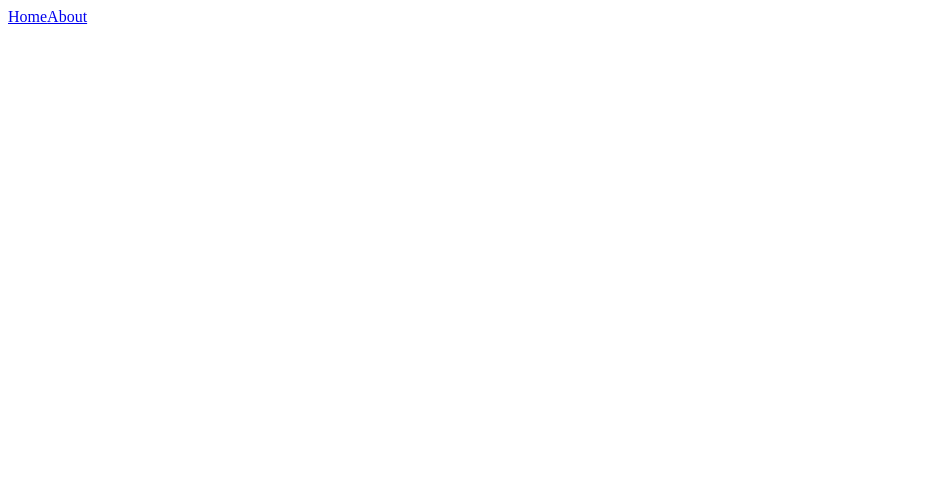
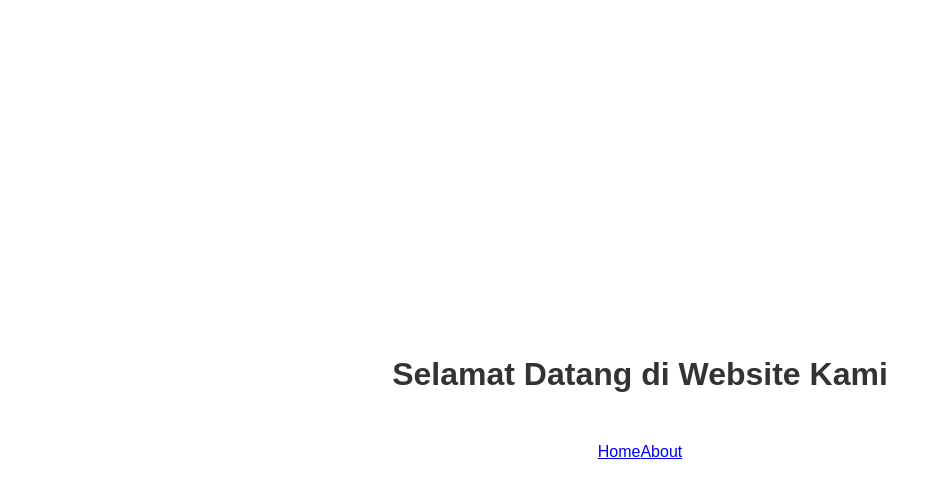
Before and after one commit to sznopandra/28-pbk-uts-213510479, a Vue app: page / in a window 1280 px wide. Before the commit this address had no page. Shown: the top 498 px of the page, without its empty margins (0-941 px from the left). Built offline with nearby package versions, Linux system fonts and the light colour scheme; the HTML template or start-up script is replaced by a standard one.

Commit message:
Update App.vue

```diff
--- a/src/App.vue
+++ b/src/App.vue
@@ -1,7 +1,12 @@
 <template>
   <div id="app">
-    <router-link to="/Home">Home</router-link>
-    <router-link to="/About">About</router-link>
+    <div class="welcome-msg">
+      <h1>Selamat Datang di Website Kami</h1>
+    </div>
+    <div class="nav-links">
+      <router-link to="/Home">Home</router-link>
+      <router-link to="/About">About</router-link>
+    </div>
     <router-view></router-view>
   </div>
 </template>
@@ -11,3 +16,47 @@ export default {
   name: 'App'
 }
 </script>
+
+<style>
+#app {
+  display: flex;
+  flex-direction: column;
+  align-items: center;
+  justify-content: center;
+  height: 100vh;
+  font-family: Arial, sans-serif;
+}
+
+.welcome-msg {
+  text-align: center;
+  margin-bottom: 30px;
+}
+
+h1 {
+  font-size: 36px;
+  color: #333;
+  text-shadow: 1px 1px #fff;
+}
+
+.nav-links {
+  display: flex;
+  justify-content: center;
+  margin-bottom: 20px;
+}
+
+.router-link {
+  margin: 0 10px;
+  font-size: 18px;
+  color: #333;
+  text-decoration: none;
+  transition: all 0.3s ease-in-out;
+}
+
+.router-link:hover {
+  color: #fff;
+  background-color: #333;
+  border-radius: 5px;
+  padding: 5px 10px;
+}
+
+</style>
```
